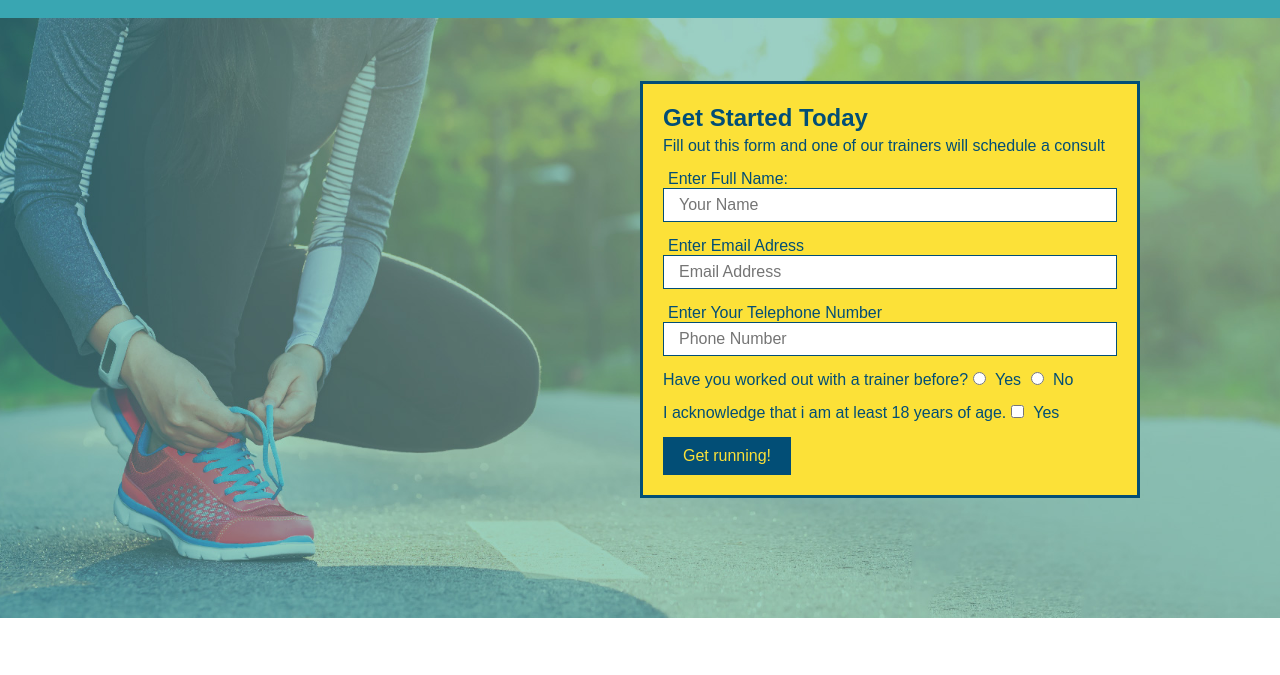
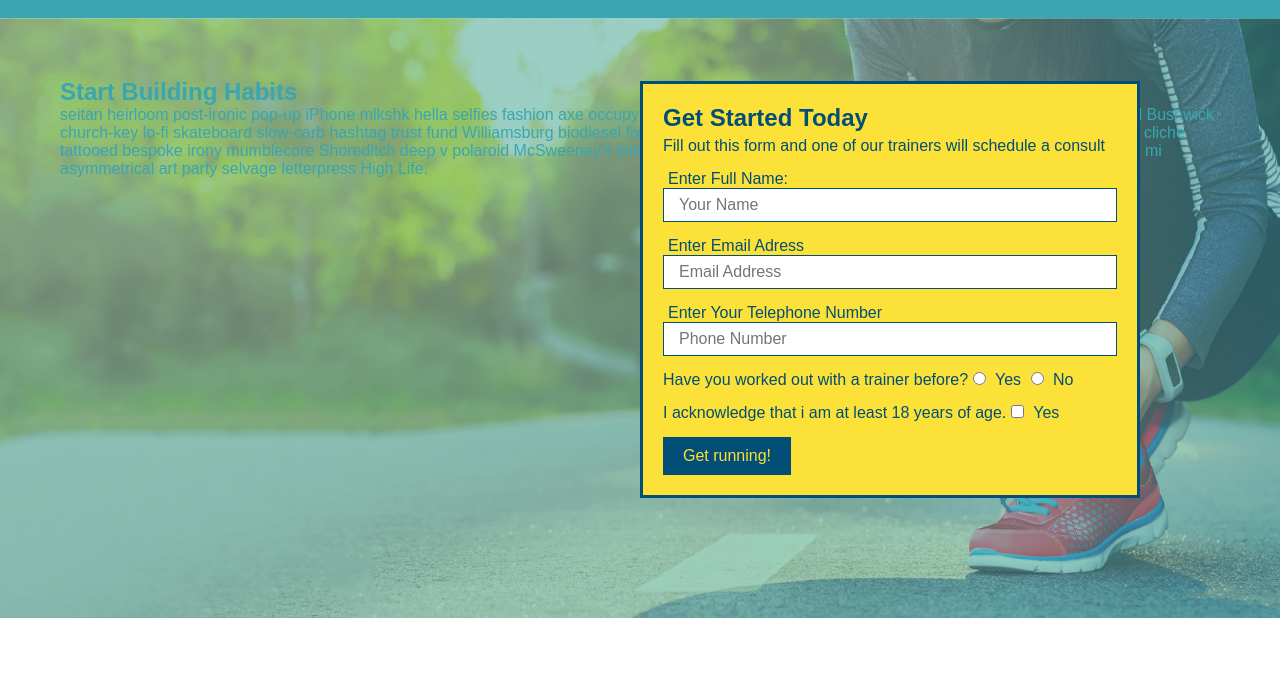
Before and after one commit to WestenskowTristan/Run-Buddy, a plain HTML site: page index.html in a window 1280 px wide. Shown: the part 64-739 px from the top of the page. Drawn offline with Linux system fonts and the light colour scheme.

Commit message:
add content to hero, replace hero image

```diff
--- a/assets/css/styles.css
+++ b/assets/css/styles.css
@@ -70,7 +70,7 @@ section {
 }
 
 .hero {
-  background-image: url("../images/hero-bg.jpg");
+  background-image: url("../images/hero-bg.jpg.jpg");
   height: 600px;
   background-size: cover;
   background-position: center;
--- a/index.html
+++ b/index.html
@@ -33,6 +33,12 @@
 
     <!--hero /jumbotron -->
     <section class="hero">
+      <div class="hero-cta">
+        <h2>Start Building Habits</h2>
+        <p>
+          seitan heirloom post-ironic pop-up iPhone mlkshk hella selfies fashion axe occupy readymade put a bird on it messenger bag Wes Anderson Schlitz plaid Bushwick church-key lo-fi skateboard slow-carb hashtag trust fund Williamsburg biodiesel fixie farm-to-table 8-bit banjo XOXO Banksy chillwave bicycle rights retro cliche tattooed bespoke irony mumblecore Shoreditch deep v polaroid McSweeney's bitters cray gentrify tofu Marfa you probably haven't heard of them yr banh mi asymmetrical art party selvage letterpress High Life.
+        </p>
+      </div>
       <div class="hero-form">
         <h3>Get Started Today</h3>
         <p>
```
Also changed, not shown: assets/images/hero-bg.jpg.jpg (added), 1 other file.
